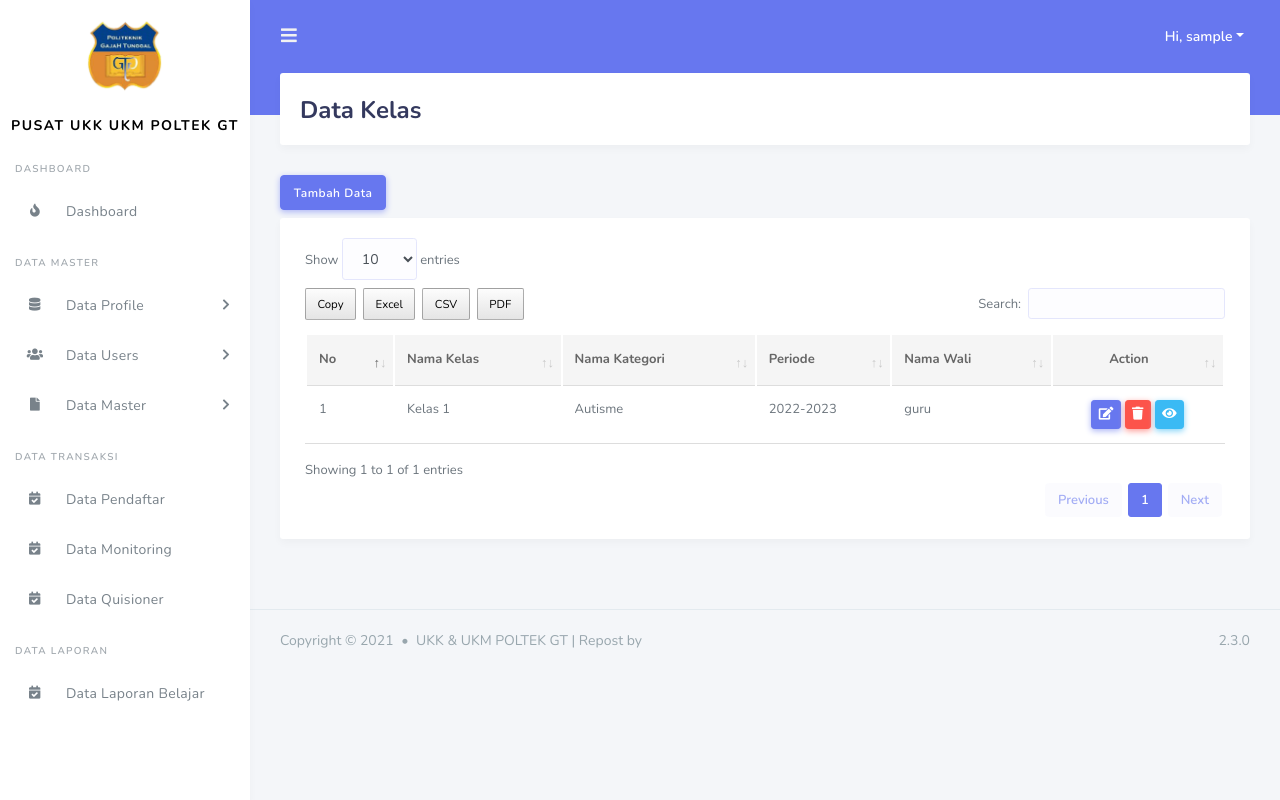
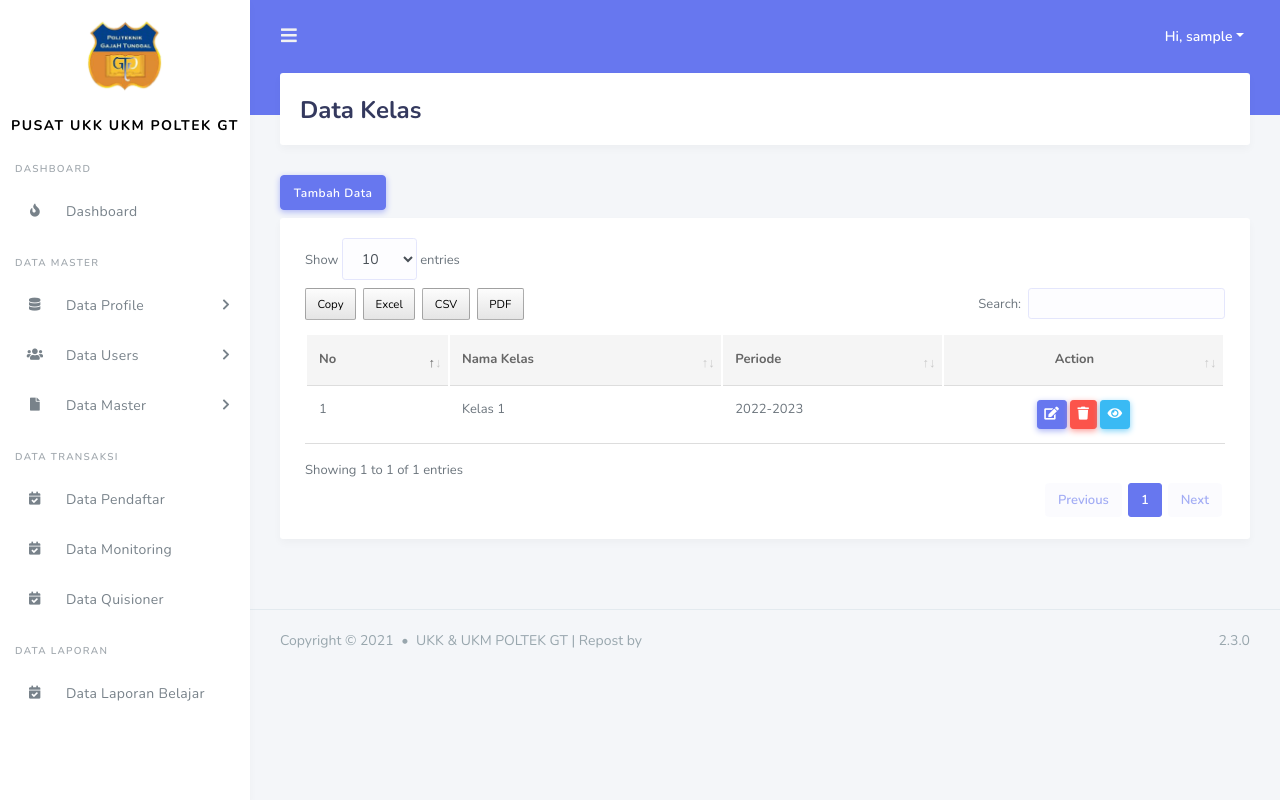
Before and after one commit to mardi12345/ukkukmpoltek, a PHP site: page /ukkukmpoltek/admin/data_kelas.php in a window 1280 px wide. Run offline with PHP 8.4, Linux system fonts and the light colour scheme; the visitor is signed in with stand-in values (Sample User, id 1); data comes from the database, SQL or seed files in the repository; some libraries are stand-ins or nearby versions.

Commit message:
data tingkat

```diff
--- a/admin/data_kelas.php
+++ b/admin/data_kelas.php
@@ -37,9 +37,7 @@ $id_kelas = $_SESSION['id_kelas'];
               <tr>
                 <th>No</th>
                 <th>Nama Kelas</th>
-                <th>Nama Kategori</th>
                 <th>Periode</th>
-                <th>Nama Wali</th>
                 <th class ="text-center">Action</th>
               </tr>
             </thead>
@@ -52,9 +50,7 @@ $id_kelas = $_SESSION['id_kelas'];
                 <tr>
                   <td><?= $no++ ?></td>
                   <td><?= $row['nama_kelas']?></td>
-                  <td><?= $row['nama_kategori']?></td>
                   <td><?= $row['periode']?></td>
-                  <td><?= $row['nama_users']?></td>
                   <td class ="text-center">
                     <button type="button" class="btn btn-primary btn-sm" data-toggle="modal" data-target="#updatedata<?= $row['id_kelas'] ?>">
                       <i class="fas fa-edit"></i>
```
